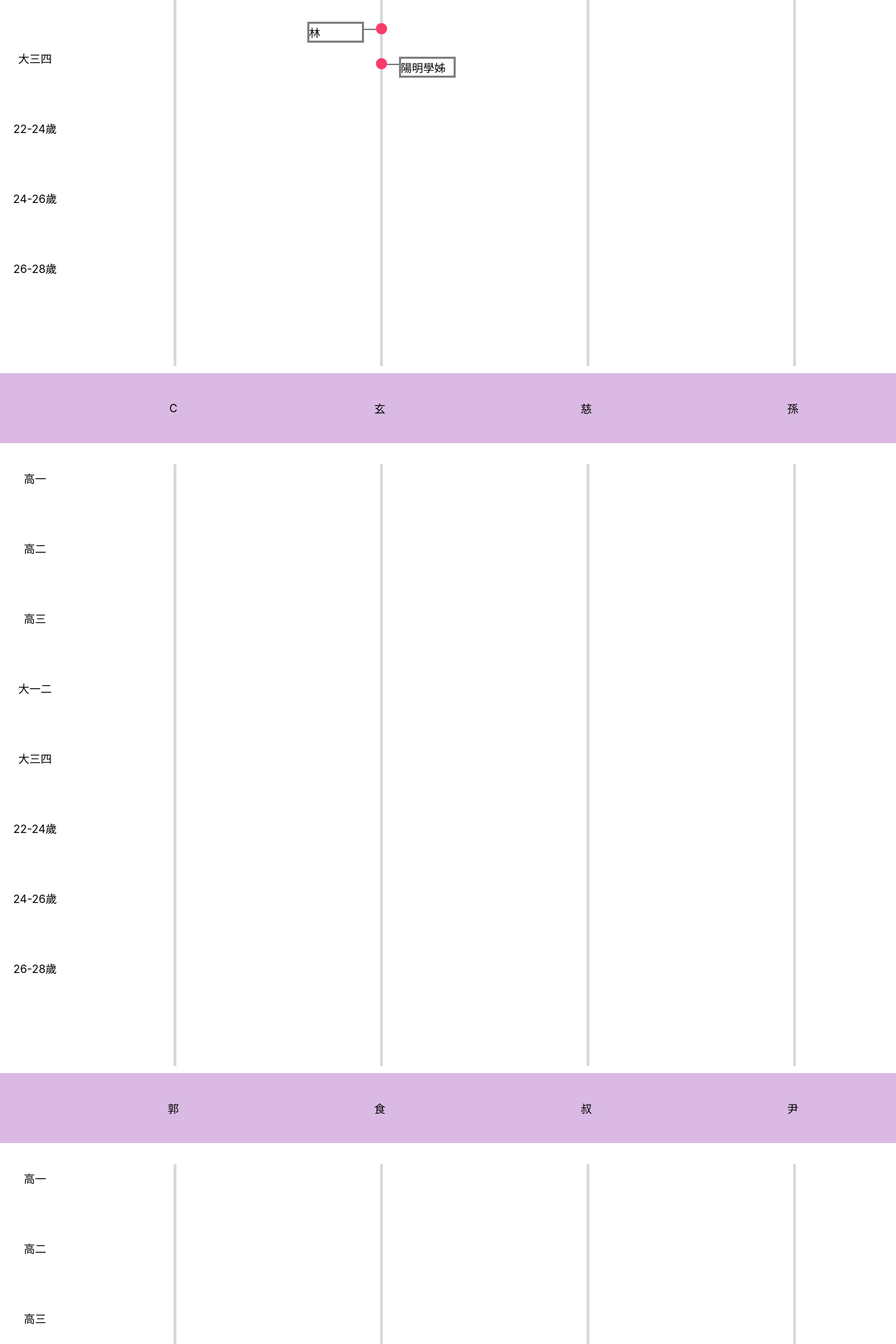
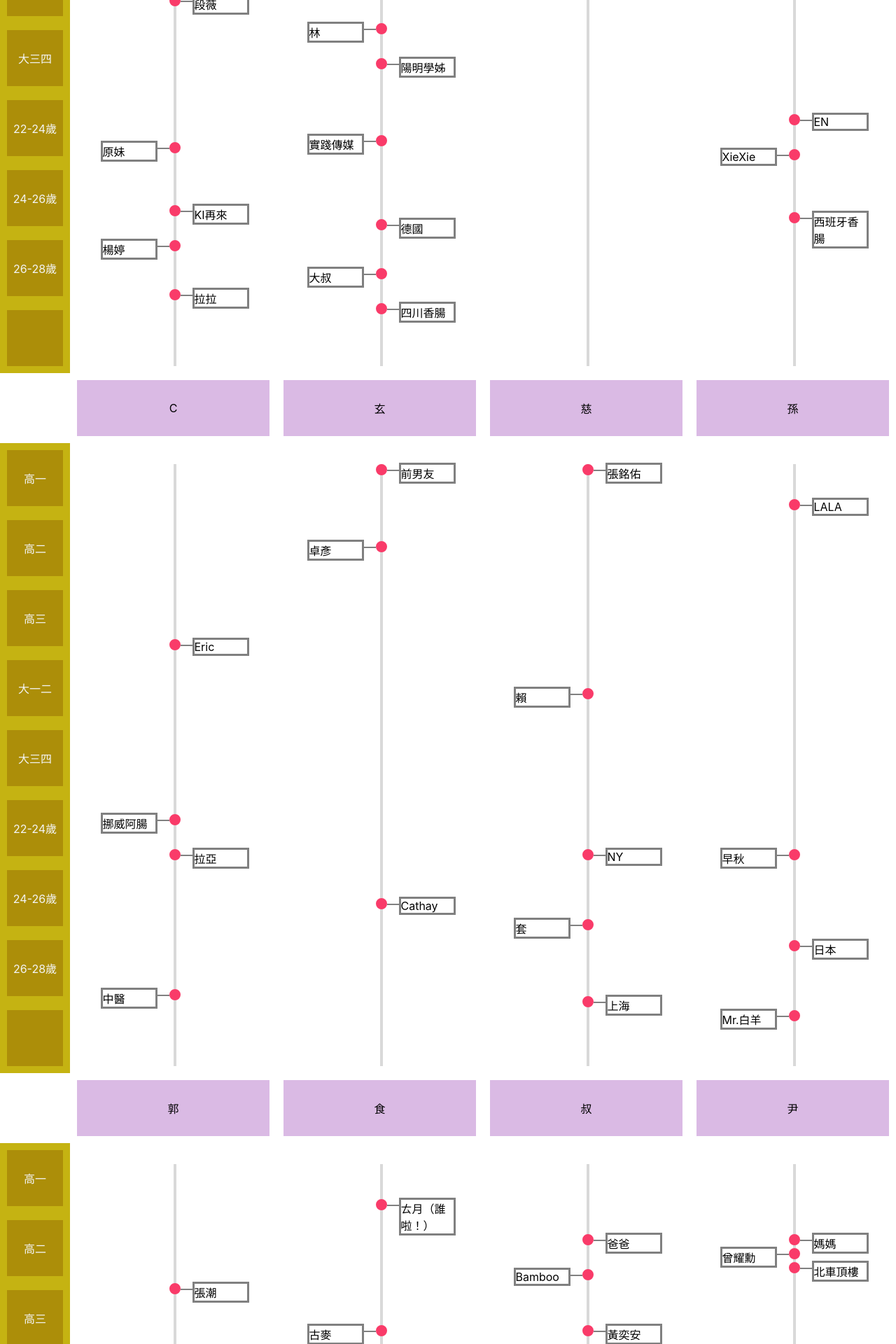
Before and after one commit to Jadson666/timeline, a React (Create React App) app: page / in a window 1280 px wide. Shown: the part 640-2560 px from the top of the page at 70% size. Built offline with nearby package versions, Linux system fonts and the light colour scheme.

Commit message:
add data

```diff
--- a/src/App.css
+++ b/src/App.css
@@ -46,6 +46,10 @@
 .timeTags>div>section {
   height: 100px;
   width: 100px;
+  box-sizing: border-box;
+  border: 10px rgb(197, 179, 18) solid;
+  background-color: rgb(172, 142, 9);
+  color: rgb(243, 244, 245);
   min-width: 60px;
   text-align: center;
   display: flex;
@@ -75,6 +79,8 @@
 .timeline>header {
   height: 100px;
   width: 100%;
+  box-sizing: border-box;
+  border: 10px solid white;
   min-width: 280px;
   display: flex;
   align-items: center;
--- a/src/App.js
+++ b/src/App.js
@@ -5,7 +5,7 @@ import OneTimeLine from './components/OneTimeLine'
 
 const Y = () => (
   <div style={{ height: 1000 }}>
-    <section style={{ backgroundColor: 'rgb(218, 186, 228)' }} />
+    <section style={{ backgroundColor: 'white', borderWidth: 0 }} />
     <section>高一</section>
     <section>高二</section>
     <section>高三</section>
@@ -38,7 +38,6 @@ class App extends Component {
     this.setState({ width: document.body.scrollWidth })
   }
   render() {
-
     return (
       <main className="app">
         <div className="header">
@@ -60,10 +59,23 @@ class App extends Component {
               <TimePoint windowPosition="left" timePosition={150}>
                 學姊
               </TimePoint>
+              <TimePoint windowPosition="right" timePosition={330}>
+                段薇
+              </TimePoint>
+              <TimePoint windowPosition="left" timePosition={540}>
+                原妹
+              </TimePoint>
+              <TimePoint windowPosition="right" timePosition={630}>
+                KI再來
+              </TimePoint>
+              <TimePoint windowPosition="left" timePosition={680}>
+                楊婷
+              </TimePoint>
+              <TimePoint windowPosition="right" timePosition={750}>
+                拉拉
+              </TimePoint>
             </OneTimeLine>
-            <section className="timeline">
-              <header>旻</header>
-              <div className="line">
+            <OneTimeLine name="旻">
               <TimePoint windowPosition="right" timePosition={150}>
                 大蒟蒻
               </TimePoint>
@@ -73,15 +85,21 @@ class App extends Component {
               <TimePoint windowPosition="right" timePosition={420}>
                 陽明學姊
               </TimePoint>
-              </div>
-            </section>
-            <section className="timeline">
-              <header>柯</header>
-              <div className="line" />
-            </section>
-            <section className="timeline">
-              <header>蘇</header>
-              <div className="line">
+              <TimePoint windowPosition="left" timePosition={530}>
+                實踐傳媒
+              </TimePoint>
+              <TimePoint windowPosition="right" timePosition={650}>
+                德國
+              </TimePoint>
+              <TimePoint windowPosition="left" timePosition={720}>
+                大叔
+              </TimePoint>
+              <TimePoint windowPosition="right" timePosition={770}>
+                四川香腸
+              </TimePoint>
+            </OneTimeLine>
+            <OneTimeLine name="柯" />
+            <OneTimeLine name="蘇">
               <TimePoint windowPosition="right" timePosition={0}>
                 MIKE
               </TimePoint>
@@ -94,27 +112,152 @@ class App extends Component {
               <TimePoint windowPosition="left" timePosition={200}>
                 楊立全
               </TimePoint>
-              </div>
-            </section>
+              <TimePoint windowPosition="right" timePosition={500}>
+                EN
+              </TimePoint>
+              <TimePoint windowPosition="left" timePosition={550}>
+                XieXie
+              </TimePoint>
+              <TimePoint windowPosition="right" timePosition={640}>
+                西班牙香腸
+              </TimePoint>
+            </OneTimeLine>
             <OneTimeLine name="C">
+              <TimePoint windowPosition="right" timePosition={250}>
+                Eric
+              </TimePoint>
+              <TimePoint windowPosition="left" timePosition={500}>
+                挪威阿腸
+              </TimePoint>
+              <TimePoint windowPosition="right" timePosition={550}>
+                拉亞
+              </TimePoint>
+              <TimePoint windowPosition="left" timePosition={750}>
+                中醫
+              </TimePoint>
             </OneTimeLine>
             <OneTimeLine name="玄">
+              <TimePoint windowPosition="right" timePosition={0}>
+                前男友
+              </TimePoint>
+              <TimePoint windowPosition="left" timePosition={110}>
+                卓彥
+              </TimePoint>
+              <TimePoint windowPosition="right" timePosition={620}>
+                Cathay
+              </TimePoint>
             </OneTimeLine>
             <OneTimeLine name="慈">
+              <TimePoint windowPosition="right" timePosition={0}>
+                張銘佑
+              </TimePoint>
+              <TimePoint windowPosition="left" timePosition={320}>
+                賴
+              </TimePoint>
+              <TimePoint windowPosition="right" timePosition={550}>
+                NY
+              </TimePoint>
+              <TimePoint windowPosition="left" timePosition={650}>
+                套
+              </TimePoint>
+              <TimePoint windowPosition="right" timePosition={760}>
+                上海
+              </TimePoint>
             </OneTimeLine>
             <OneTimeLine name="孫">
+              <TimePoint windowPosition="right" timePosition={50}>
+                LALA
+              </TimePoint>
+              <TimePoint windowPosition="left" timePosition={550}>
+                早秋
+              </TimePoint>
+              <TimePoint windowPosition="right" timePosition={680}>
+                日本
+              </TimePoint>
+              <TimePoint windowPosition="left" timePosition={780}>
+                Mr.白羊
+              </TimePoint>
             </OneTimeLine>
             <OneTimeLine name="郭">
+              <TimePoint windowPosition="right" timePosition={170}>
+                張潮
+              </TimePoint>
+              <TimePoint windowPosition="left" timePosition={520}>
+                日愣
+              </TimePoint>
+              <TimePoint windowPosition="right" timePosition={625}>
+                法國
+              </TimePoint>
+              <TimePoint windowPosition="left" timePosition={640}>
+                哥斯大香腸
+              </TimePoint>
+              <TimePoint windowPosition="right" timePosition={780}>
+                天使
+              </TimePoint>
+              <TimePoint windowPosition="left" timePosition={820}>
+                朱國
+              </TimePoint>
             </OneTimeLine>
             <OneTimeLine name="食">
+            <TimePoint windowPosition="right" timePosition={50}>
+                ㄊ月（誰啦！）
+            </TimePoint>
+            <TimePoint windowPosition="left" timePosition={230}>
+                古麥
+              </TimePoint>
             </OneTimeLine>
             <OneTimeLine name="叔">
+            <TimePoint windowPosition="right" timePosition={100}>
+                爸爸
+              </TimePoint>
+              <TimePoint windowPosition="left" timePosition={150}>
+                Bamboo
+              </TimePoint>
+              <TimePoint windowPosition="right" timePosition={230}>
+                黃奕安
+              </TimePoint>
+              <TimePoint windowPosition="left" timePosition={550}>
+                阿妹公司
+              </TimePoint>
+              <TimePoint windowPosition="right" timePosition={600}>
+                何品璇
+              </TimePoint>
             </OneTimeLine>
             <OneTimeLine name="尹">
+            <TimePoint windowPosition="right" timePosition={100}>
+                媽媽
+              </TimePoint>
+              <TimePoint windowPosition="left" timePosition={120}>
+                曾耀勳
+              </TimePoint>
+              <TimePoint windowPosition="right" timePosition={140}>
+                北車頂樓
+              </TimePoint>
+              <TimePoint windowPosition="left" timePosition={480}>
+                鄭喬浦
+              </TimePoint>
+              <TimePoint windowPosition="right" timePosition={520}>
+                研究所
+              </TimePoint>
+              <TimePoint windowPosition="left" timePosition={550}>
+                叔家後巷
+              </TimePoint>
+              <TimePoint windowPosition="right" timePosition={660}>
+                阿強
+              </TimePoint>
+              <TimePoint windowPosition="left" timePosition={700}>
+                中秋買房
+              </TimePoint>
             </OneTimeLine>
             <OneTimeLine name="仲">
+            <TimePoint windowPosition="right" timePosition={650}>
+                翁Fish
+              </TimePoint>
             </OneTimeLine>
             <OneTimeLine name="輝">
+            <TimePoint windowPosition="right" timePosition={50}>
+                泡泡
+              </TimePoint>
             </OneTimeLine>
           </div>
         </div>
@@ -125,7 +268,7 @@ class App extends Component {
 
 const caculateHowManyY = (width) => {
   let YaxisArray = []
-  let times = getTiltleRepeatNumber(width);
+  let times = getTiltleRepeatNumber(width)
   for (let i = 0; i < times; i++) {
     YaxisArray[i] = <Y key={i} />
   }
@@ -137,22 +280,17 @@ function getTiltleRepeatNumber(width) {
   let times = 0
   /* repeat Y axis title according to screen width */
   if (width >= 2060) {
-    times = 2;
+    times = 2
+  } else if (width >= 1500) {
+    times = 3
+  } else if (width >= 1220) {
+    times = 4
+  } else if (width >= 940) {
+    times = 5
+  } else if (width >= 660) {
+    times = 7
+  } else {
+    times = 14
   }
-  else if (width >= 1500) {
-    times = 3;
+  return times
 }
-  else if (width >= 1220) {
-    times = 4;
-  }
-  else if (width >= 940) {
-    times = 5;
-  }
-  else if (width >= 660) {
-    times = 7;
-  }
-  else {
-    times = 14;
-  }
-  return times;
-}
```
Lines whose indentation alone changed are shown as unchanged.
